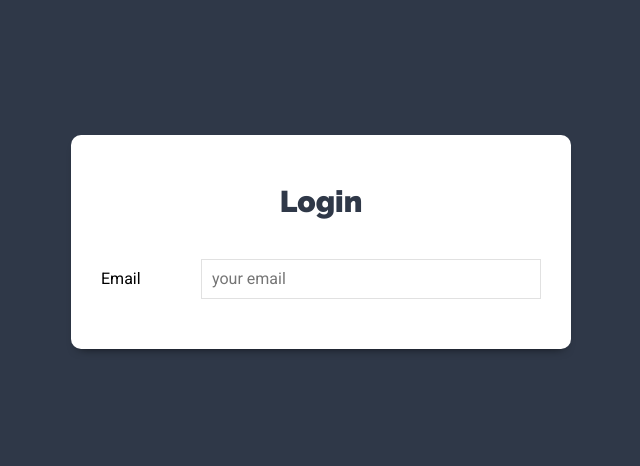
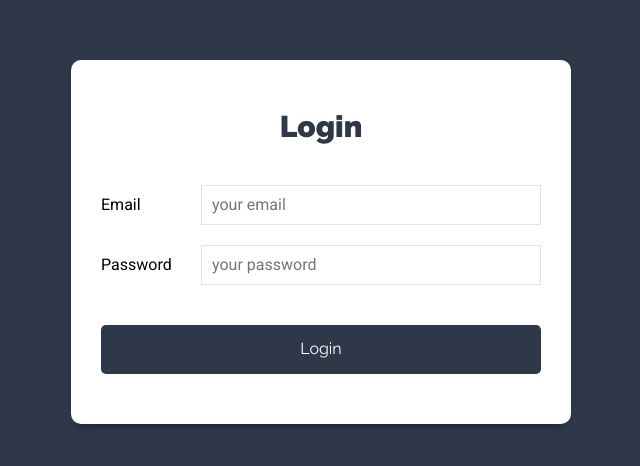
Before and after one commit to sruizpdev/MERN-task, a React (Create React App) app: page / in a window 1280 px wide. Shown: the part 158-624 px from the top of the page, without its empty margins (319-959 px from the left). Built offline with nearby package versions, Linux system fonts and the light colour scheme.

Commit message:
more fields to login form

```diff
--- a/src/components/auth/Login.js
+++ b/src/components/auth/Login.js
@@ -4,11 +4,11 @@
     console.log("escribiendo");
   };
   return (
-    <div className="form-usuario">
-      <div className="contenedor-form sombra-dark">
+    <div className="form-user">
+      <div className="container-form shadow-dark">
         <h1>Login</h1>
         <form>
-          <div className="campo-form">
+          <div className="field-form">
             <label htmlFor="email">Email</label>
             <input
               type="email"
@@ -18,6 +18,23 @@
               onChange={onChange}
             />
           </div>
+          <div className="field-form">
+            <label htmlFor="email">Password</label>
+            <input
+              type="password"
+              id="password"
+              name="password"
+              placeholder="your password"
+              onChange={onChange}
+            />
+          </div>
+          <div className="field-form">
+            <input
+              type="submit"
+              className="btn btn-primary btn-block"
+              value="Login"
+            />
+          </div>
         </form>
       </div>
     </div>
--- a/src/index.css
+++ b/src/index.css
@@ -64,11 +64,11 @@
 .btn:hover {
   cursor: pointer;
 }
-.btn-primario {
+.btn-primary {
   background-color: var(--gris2);
   color: var(--blanco);
 }
-.btn-primario:hover {
+.btn-primary:hover {
   background: var(--gris3);
 }
 .btn-secundario {
@@ -206,7 +206,7 @@
   -moz-box-shadow: 0px 4px 10px -3px rgba(117,117,117,1);
   box-shadow: 0px 4px 10px -3px rgba(117,117,117,1);
 }
-.sombra-dark {
+.shadow-dark {
   -webkit-box-shadow: 0px 6px 11px -8px rgba(0,0,0,0.9);
   -moz-box-shadow: 0px 6px 11px -8px rgba(0,0,0,0.9);
   box-shadow: 0px 6px 11px -8px rgba(0,0,0,0.9);
@@ -284,7 +284,7 @@
   transition: opacity 200ms;
 }
 
-.form-usuario {
+.form-user {
     background-color: var(--gris2);
     height: 100vh;
     min-height: 800px;
@@ -293,7 +293,7 @@
     justify-content: center;
 }
 
-.contenedor-form {
+.container-form {
     padding: 5rem 3rem;
     max-width: 500px;
     width: 95%;
@@ -301,21 +301,21 @@
     border-radius: 1rem;
 }
 
-.campo-form {
+.field-form {
     display: flex;
     margin-bottom: 2rem;
     align-items: center;
 }
-.campo-form:last-of-type {
+.field-form:last-of-type {
   margin: 0;
 }
-.campo-form label {
+.field-form label {
   flex: 0 0 100px;
   font-family: var(--textFont);
 }
-.campo-form input[type="password"],
-.campo-form input[type="email"],
-.campo-form input[type="text"] {
+.field-form input[type="password"],
+.field-form input[type="email"],
+.field-form input[type="text"] {
   border: 1px solid #e1e1e1;
   padding: 1rem;
   flex: 1;
```
